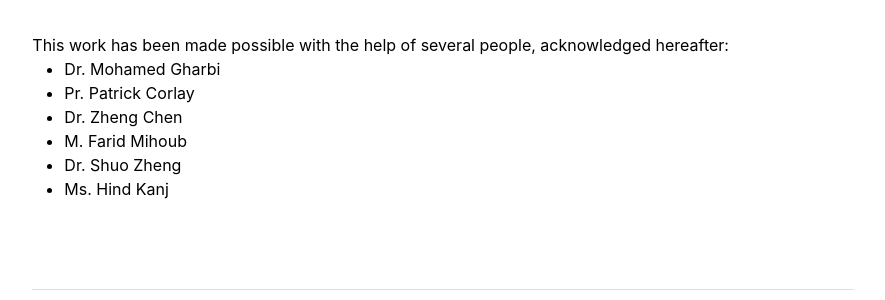
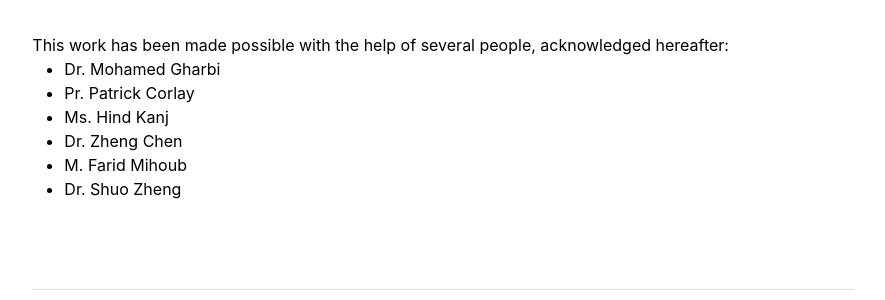
Before and after one commit to a-trioux/LVCT, a Jekyll site: the page built from acknowledgment.md, in a window 1280 px wide. Shown: the part 619-919 px from the top of the page, without its empty margins (197-1082 px from the left). Built offline with Jekyll 4.4.1, drawn with Linux system fonts in a browser that asks for light colours; part of the change alters nothing that is shown.

```diff
--- a/_layouts/acknowledgment.html
+++ b/_layouts/acknowledgment.html
@@ -14,10 +14,10 @@ layout: default
     <ul>
     <li>Dr. Mohamed Gharbi</li>
     <li>Pr. Patrick Corlay</li>
+    <li>Ms. Hind Kanj</li>
     <li>Dr. Zheng Chen</li>
     <li>M. Farid Mihoub</li>
     <li>Dr. Shuo Zheng</li>
-    <li>Ms. Hind Kanj</li>
     </ul>
     </div><br>
   </div>
```
